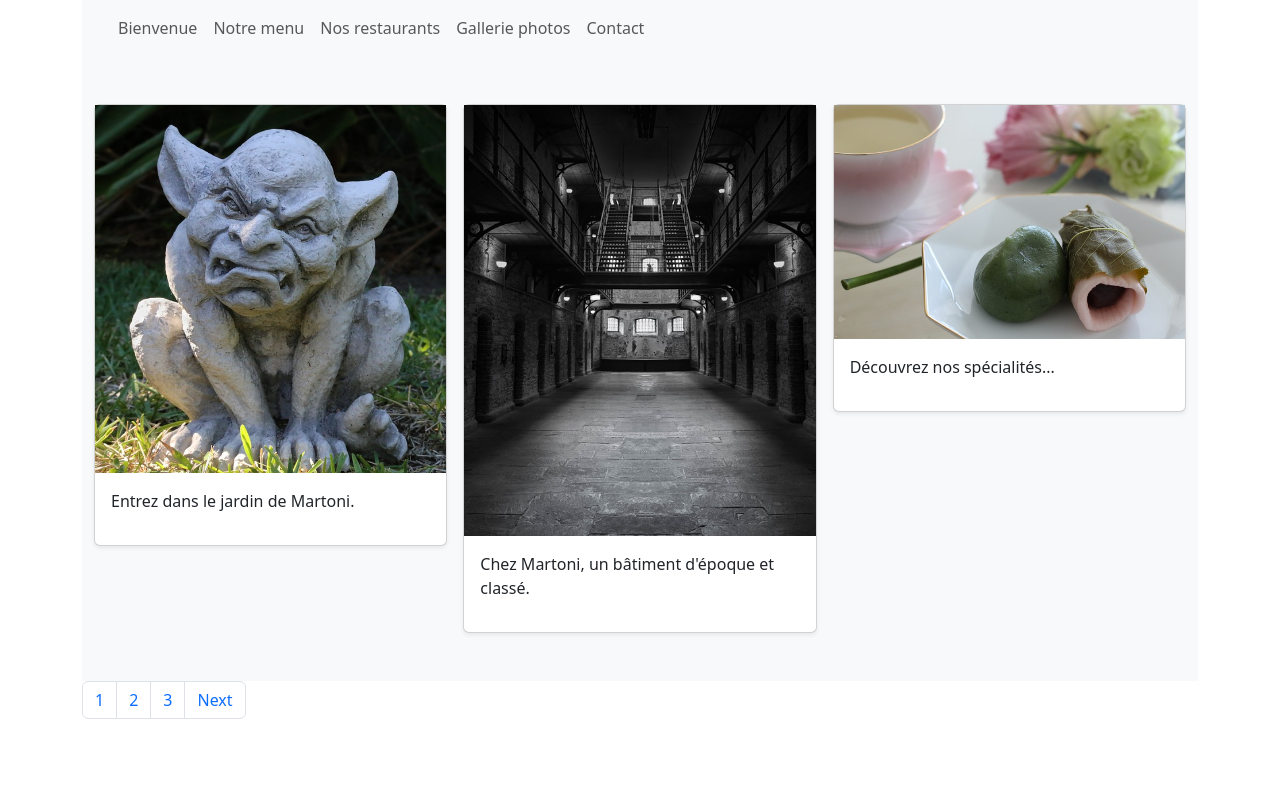
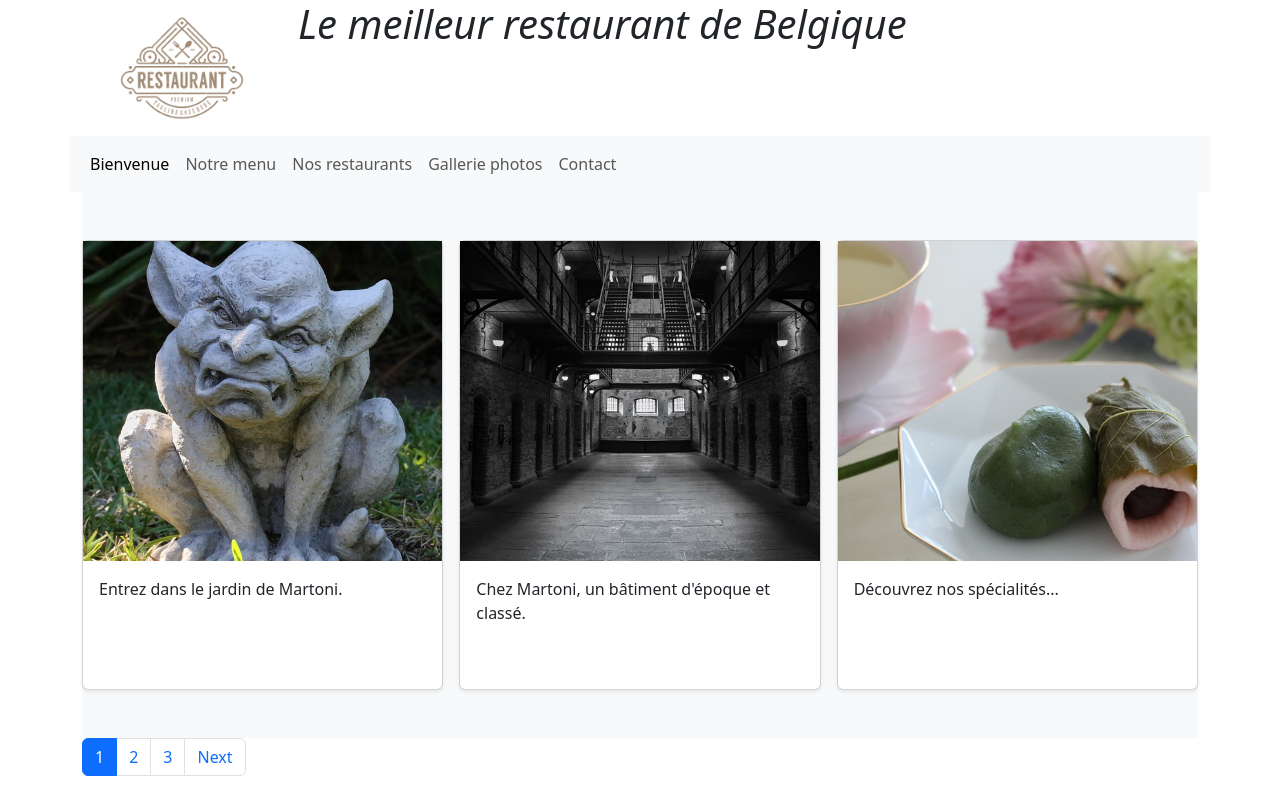
Before and after one commit to julie1030/restaurant-css-framework, a PHP site: page /pictures.html in a window 1280 px wide. Run offline with PHP 8.4, Linux system fonts and the light colour scheme.

Commit message:
feuille de nav à part, amélioration layout, alignement photos

```diff
--- /dev/null
+++ b/js/includes.js
@@ -0,0 +1,3 @@
+import { navigation } from './navigation.js'
+
+document.getElementById('navigation').innerHTML = navigation
--- /dev/null
+++ b/js/navigation.js
@@ -0,0 +1,44 @@
+export const navigation = `
+    <div class="d-flex">
+            <div class="flex-shrink-0">
+                <img src="logoresto.avif" alt="logo restaurant" width="200">
+            </div>
+            <div class="flex-grow-1 ms-3">
+                <h1><em>Le meilleur restaurant de Belgique</em></h1>
+            </div>
+        </div>
+    <div class="row">
+        <nav class="navbar navbar-expand-lg bg-body-tertiary">
+            <div class="container-fluid">
+                <!-- <a class="navbar-brand" href="index.html">
+                        <h1><em>Le meilleur restaurant de Belgique</em></h1><img src="logoresto.avif"
+                            alt="logo du restaurant martoni, forme bleue sur fond blanc représentant le groin d'un cochon"
+                            width="100">
+                    </a> -->
+                <button class="navbar-toggler" type="button" data-bs-toggle="collapse" data-bs-target="#navbarNav"
+                    aria-controls="navbarNav" aria-expanded="false" aria-label="Toggle navigation">
+                    <span class="navbar-toggler-icon"></span>
+                </button>
+                <div class="collapse navbar-collapse" id="navbarNav">
+                    <ul class="navbar-nav">
+                        <li class="nav-item">
+                            <a class="nav-link active" aria-current="page" href="index.html">Bienvenue</a>
+                        </li>
+                        <li class="nav-item">
+                            <a class="nav-link" href="menu.html">Notre menu</a>
+                        </li>
+                        <li class="nav-item">
+                            <a class="nav-link" href="restaurants.html">Nos restaurants</a>
+                        </li>
+                        <li class="nav-item">
+                            <a class="nav-link" href="pictures.html">Gallerie photos</a>
+                        </li>
+                        <li class="nav-item">
+                            <a class="nav-link" href="contact.html">Contact</a>
+                        </li>
+                    </ul>
+                </div>
+            </div>
+        </nav>
+    </div>
+`
--- a/pictures.html
+++ b/pictures.html
@@ -4,61 +4,30 @@
 <head>
     <meta charset="UTF-8">
     <meta name="viewport" content="width=device-width, initial-scale=1.0">
-    <link rel="stylesheet" src="style.css">
+    <link rel="stylesheet" href="./style.css">
     <link href="https://cdn.jsdelivr.net/npm/bootstrap@5.3.2/dist/css/bootstrap.min.css" rel="stylesheet"
         integrity="sha384-T3c6CoIi6uLrA9TneNEoa7RxnatzjcDSCmG1MXxSR1GAsXEV/Dwwykc2MPK8M2HN" crossorigin="anonymous">
     <script defer src="https://cdn.jsdelivr.net/npm/bootstrap@5.3.2/dist/js/bootstrap.bundle.min.js"
         integrity="sha384-C6RzsynM9kWDrMNeT87bh95OGNyZPhcTNXj1NW7RuBCsyN/o0jlpcV8Qyq46cDfL"
         crossorigin="anonymous"></script>
+    <script type="module" defer src="js/includes.js"></script>
 </head>
 <title>Gallerie</title>
 </head>
 
 <body>
-    <div class="container-fluid">
     <div class="container">
-            <!-- BARRE DE NAVIGATION -->
-            <nav class="navbar navbar-expand-lg bg-body-tertiary">
-                <div class="container-fluid">
-                    <!-- <a class="navbar-brand" href="index.html">Bienvenue</a> -->
-                    <button class="navbar-toggler" type="button" data-bs-toggle="collapse" data-bs-target="#navbarNav"
-                        aria-controls="navbarNav" aria-expanded="false" aria-label="Toggle navigation">
-                        <span class="navbar-toggler-icon"></span>
-                    </button>
-                    <div class="collapse navbar-collapse" id="navbarNav">
-                        <ul class="navbar-nav">
-                            <li class="nav-item">
-                                <a class="nav-link active" aria-current="page" href="pictures.html"></a>
-                            </li>
-                            <li class="nav-item">
-                                <a class="nav-link" href="index.html">Bienvenue</a>
-                            </li>
-                            <li class="nav-item">
-                                <a class="nav-link" href="menu.html">Notre menu</a>
-                            </li>
-                            <li class="nav-item">
-                                <a class="nav-link" href="restaurants.html">Nos restaurants</a>
-                            </li>
-                            <li class="nav-item">
-                                <a class="nav-link" href="pictures.html">Gallerie photos</a>
-                            </li>
-                            <li class="nav-item">
-                                <a class="nav-link" href="contact.html">Contact</a>
-                            </li>
-                        </ul>
-                    </div>
-                </div>
-            </nav>
+
+        <div id="navigation"></div> <!-- BARRE DE NAVIGATION -->
 
         <main>
-                <div class="album py-5 bg-body-tertiary">
-                    <div class="container">
+            <div class="album py-5 bg-body-tertiary"> <!-- GALLERIE DE PHOTOS -->
 
                 <div class="row row-cols-1 row-cols-sm-2 row-cols-md-3 g-3">
 
 
                     <div class="col">
-                                <div class="card shadow-sm">
+                        <div class="card shadow-sm pix">
                             <img src="gargouille2.jpg" alt="Une autre gargouille" />
                             <div class="card-body">
                                 <p class="card-text">Entrez dans le jardin de Martoni.</p>
@@ -69,7 +38,7 @@
                     </div>
 
                     <div class="col">
-                                <div class="card shadow-sm">
+                        <div class="card shadow-sm pix">
                             <img src="prison.jpg" alt="hall interieur d'une prison en noir et blanc" />
                             <div class="card-body">
                                 <p class="card-text">Chez Martoni, un bâtiment d'époque et classé.</p>
@@ -80,9 +49,8 @@
                     </div>
 
                     <div class="col">
-                                <div class="card shadow-sm">
-                                    <img src="bouffe1.jpg"
-                                        alt="préparation bizarre et peu appétissante mais bien présentée" />
+                        <div class="card shadow-sm pix">
+                            <img src="bouffe1.jpg" alt="préparation bizarre et peu appétissante mais bien présentée" />
                             <div class="card-body">
                                 <p class="card-text">Découvrez nos spécialités...</p>
                                 <div class="d-flex justify-content-between align-items-center">
@@ -93,10 +61,9 @@
 
                 </div>
             </div>
-                </div>
             <nav aria-label="Page navigation example">
                 <ul class="pagination">
-                        <li class="page-item"><a class="page-link" href="pictures.html">1</a></li>
+                    <li class="page-item"><a class="page-link active" href="pictures.html">1</a></li> <!--PAGINATION-->
                     <li class="page-item"><a class="page-link" href="pictures2.html">2</a></li>
                     <li class="page-item"><a class="page-link" href="pictures3.html">3</a></li>
                     <li class="page-item"><a class="page-link" href="pictures2.html">Next</a></li>
@@ -105,9 +72,9 @@
 
         </main>
 
+    </div>
+
 </body>
-</div>
-</div>
 
 
 </html>
--- a/style.css
+++ b/style.css
@@ -1,7 +1,12 @@
-body {
-    background-color: rgb(54, 53, 53);
-}
-
 .nav-brand {
     text-align: center;
 }
+
+.pix img {
+    height: 20rem;
+    object-fit: cover;
+}
+
+.pix .card-body {
+    min-height: 8rem;
+}
```
Also changed, not shown: contact.html (+4 -32 lines), index.html (+4 -46 lines), menu.html (+4 -35 lines), pictures2.html (+13 -7 lines), pictures3.html (+10 -9 lines), restaurants.html (+5 -32 lines). Lines whose indentation alone changed are shown as unchanged.
